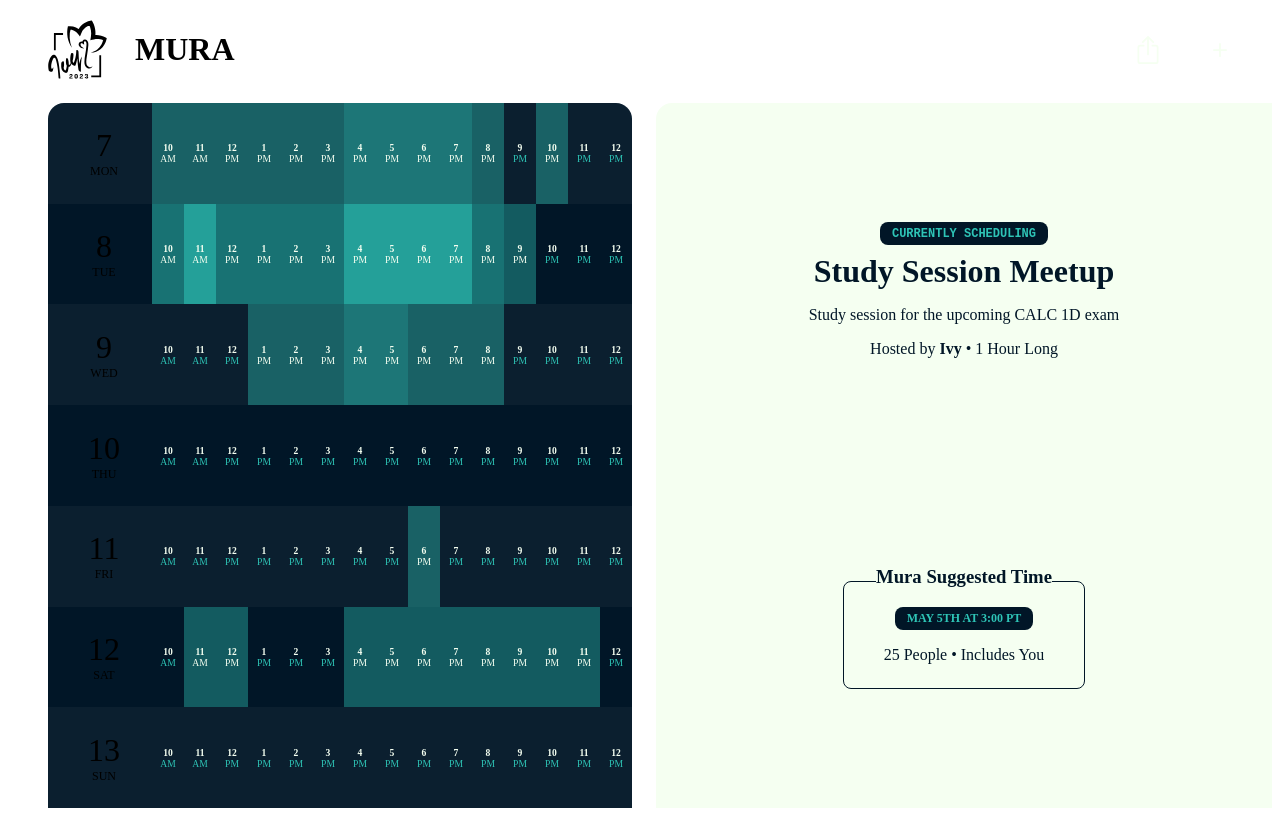
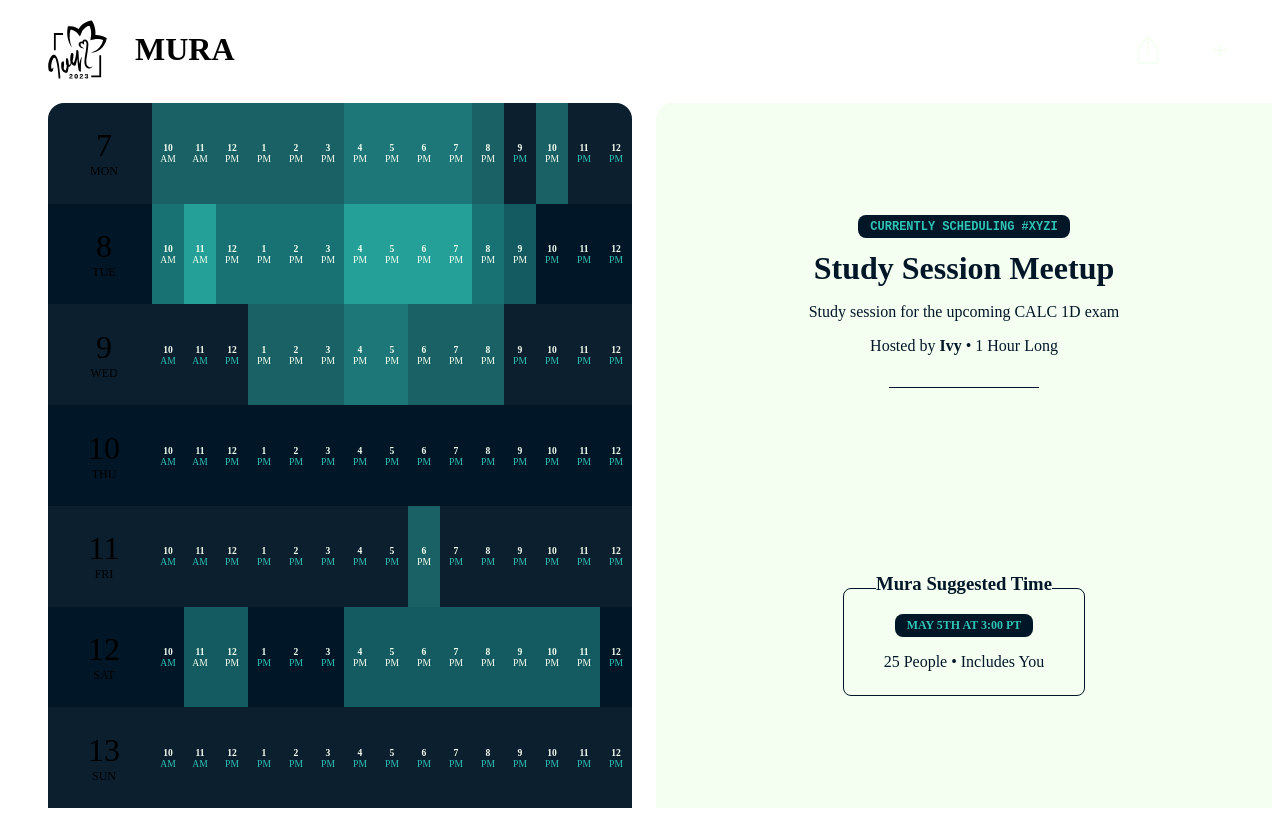
Before and after one commit to ivynya/mura, a SvelteKit app: page / in a window 1280 px wide. Built offline with nearby package versions, Linux system fonts and the light colour scheme; a web font is replaced by a local one.

Commit message:
style: Info bar

```diff
--- a/src/routes/+page.svelte
+++ b/src/routes/+page.svelte
@@ -2,9 +2,6 @@
 	import Header from "./Header.svelte";
 	import Picker from "./Picker.svelte";
   import { mura } from "../lib/mura";
-
-  $: from = new Date($mura.date_from);
-  $: to = new Date($mura.date_to).getDate() - from.getDate();
 </script>
 
 <div class="app">
@@ -13,10 +10,11 @@
     <Picker bind:mura={$mura} />
 		<div class="info-bar">
       <div>
-        <p class="tag"><code>Currently Scheduling</code></p>
+        <p class="tag"><code>Currently Scheduling #{$mura.meeting_id}</code></p>
         <h2>{$mura.meeting_name}</h2>
         <p>{$mura.meeting_desc}</p>
         <p>Hosted by <b>{$mura.meeting_host}</b> • {$mura.meeting_length} Hour Long</p>
+        <hr>
       </div>
       <div class="suggested-time">
         <h3>Mura Suggested Time</h3>
@@ -59,7 +57,7 @@
         font-size: 0.75rem;
         font-weight: bold;
 
-        margin: 0.5rem 0;
+        margin: 0.75rem 0;
         margin-top: 0;
         padding: 0.25rem 0.75rem;
         text-transform: uppercase;
@@ -68,6 +66,13 @@
       h2 {
         font-size: 2rem;
         margin: 0;
+      }
+
+      hr {
+        border: 0;
+        border-top: 1px solid #011627;
+        max-width: 150px;
+        margin-top: 2rem;
       }
 
       .suggested-time {
```
